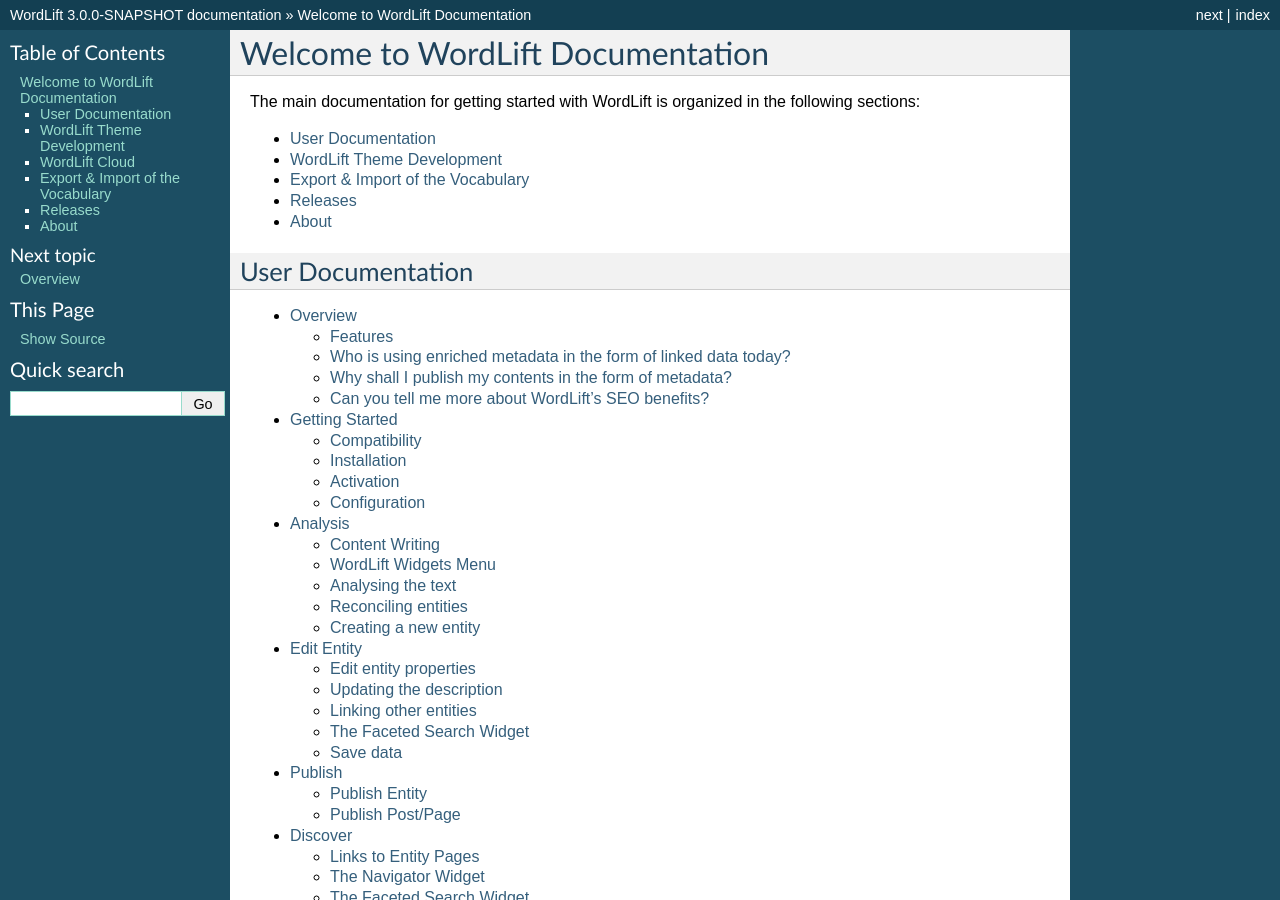
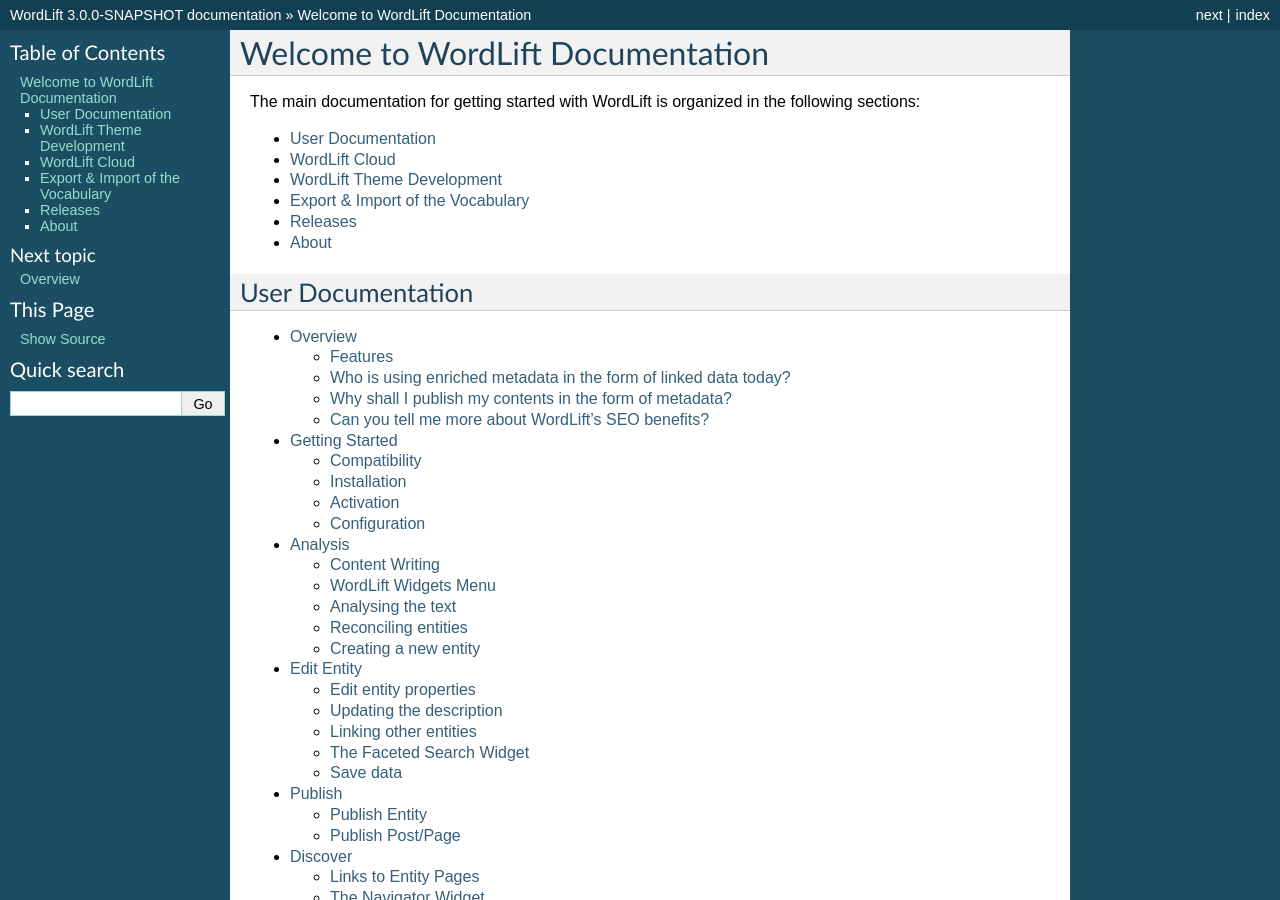
Before and after one commit to insideout10/wordlift-docs, a Sphinx documentation site: the page built from docs/index.rst, in a window 1280 px wide and 900 px high. Built offline with Sphinx 7.4.7, drawn with Linux system fonts in a browser that asks for light colours.

Commit message:
adding a reference in the index to the Cloud

```diff
--- a/docs/index.rst
+++ b/docs/index.rst
@@ -10,6 +10,7 @@
 The main documentation for getting started with WordLift is organized in the following sections:
 
 * :ref:`site-docs`
+* :ref:`wordlift-cloud`
 * :ref:`wordlift-theme-development`
 * :ref:`import-export-vocabulary`
 * :ref:`releases`
```
